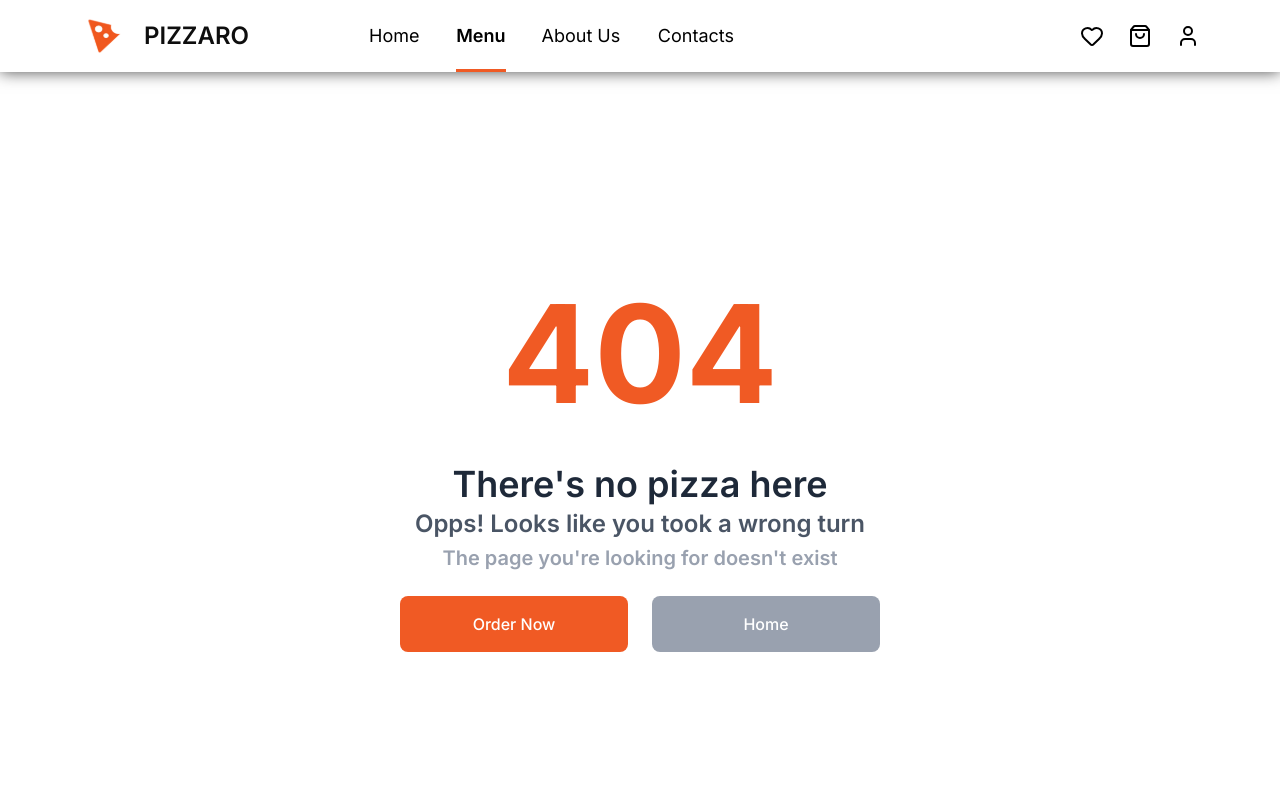
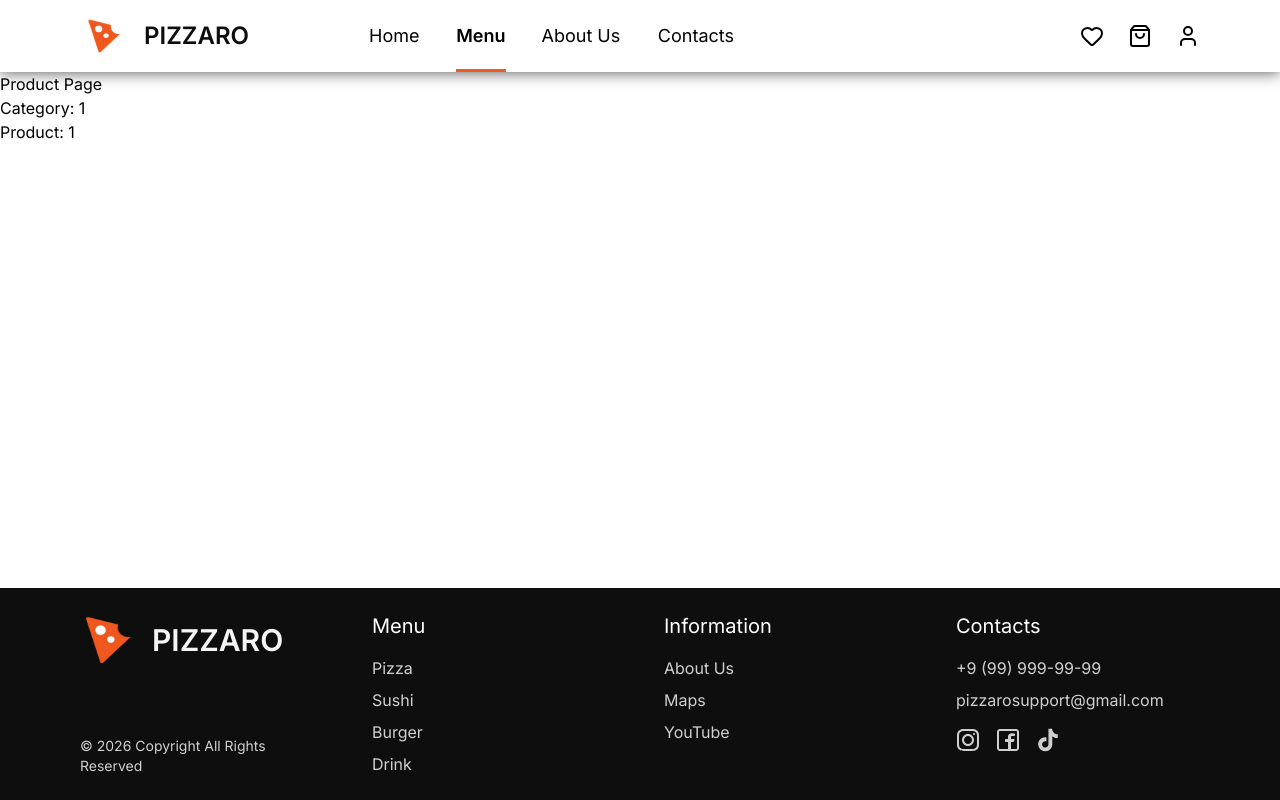
Before and after one commit to Alex-20031003/PIZZARO, a React (Vite) app: page /menu/1/1 in a window 1280 px wide. Shown: the top 800 px of the page. Built offline with nearby package versions, Linux system fonts and the light colour scheme.

Commit message:
feat(product): add product page route

```diff
--- a/src/app/router/AppRouter.tsx
+++ b/src/app/router/AppRouter.tsx
@@ -7,6 +7,7 @@ const AboutPage = lazy(() => import('@/pages/about'))
 const ContactsPage = lazy(() => import('@/pages/contacts'))
 const CheckoutPage = lazy(() => import('@/pages/checkout'))
 const NotFoundPage = lazy(() => import('@/pages/not-found'))
+const ProductPage = lazy(() => import('@/pages/product'))
 
 export default function AppRouter() {
   return (
@@ -16,7 +17,7 @@ export default function AppRouter() {
           <Route path='/' element={<HomePage />} />
           <Route path='/menu' element={ <Navigate to='/menu/all' replace />} />
           <Route path='/menu/:categorySlug' element={<MenuPage />} />
-          {/* <Route path='/menu/:categorySlug/:product' element={<ProductModal />} /> */}
+          <Route path='/menu/:categorySlug/:productSlug' element={<ProductPage />} />
           <Route path='/about' element={<AboutPage />} />
           <Route path='/contacts' element={<ContactsPage />} />
           <Route path='/checkout' element={<CheckoutPage />} />
--- /dev/null
+++ b/src/pages/product/index.ts
@@ -0,0 +1 @@
+export { default } from './ui/ProductPage'
--- /dev/null
+++ b/src/pages/product/ui/ProductPage.tsx
@@ -0,0 +1,13 @@
+import { useParams } from 'react-router'
+
+export default function ProductPage() {
+  const { categorySlug, productSlug } = useParams()
+
+  return (
+    <section>
+      <h1>Product Page</h1>
+      <p>Category: { categorySlug }</p>
+      <p>Product: { productSlug }</p>
+    </section>
+  )
+}
```
